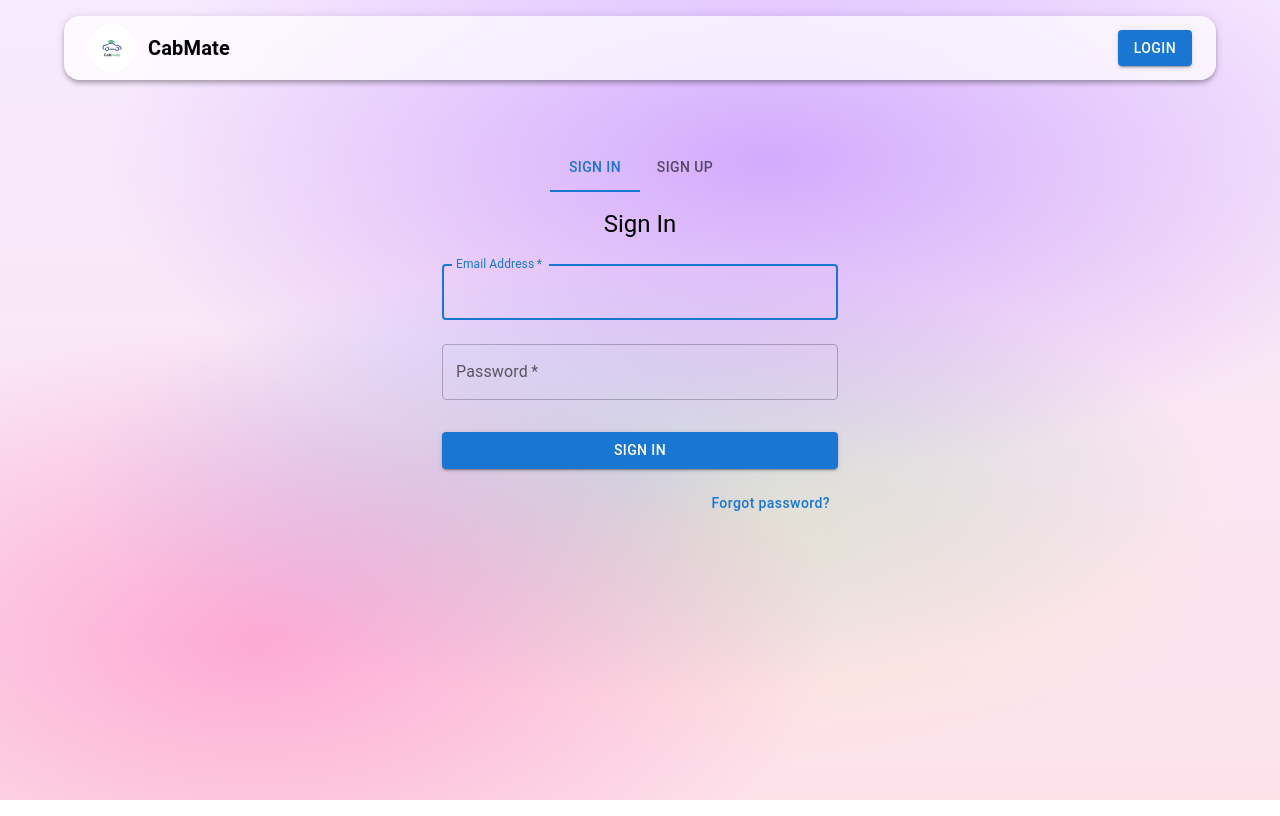
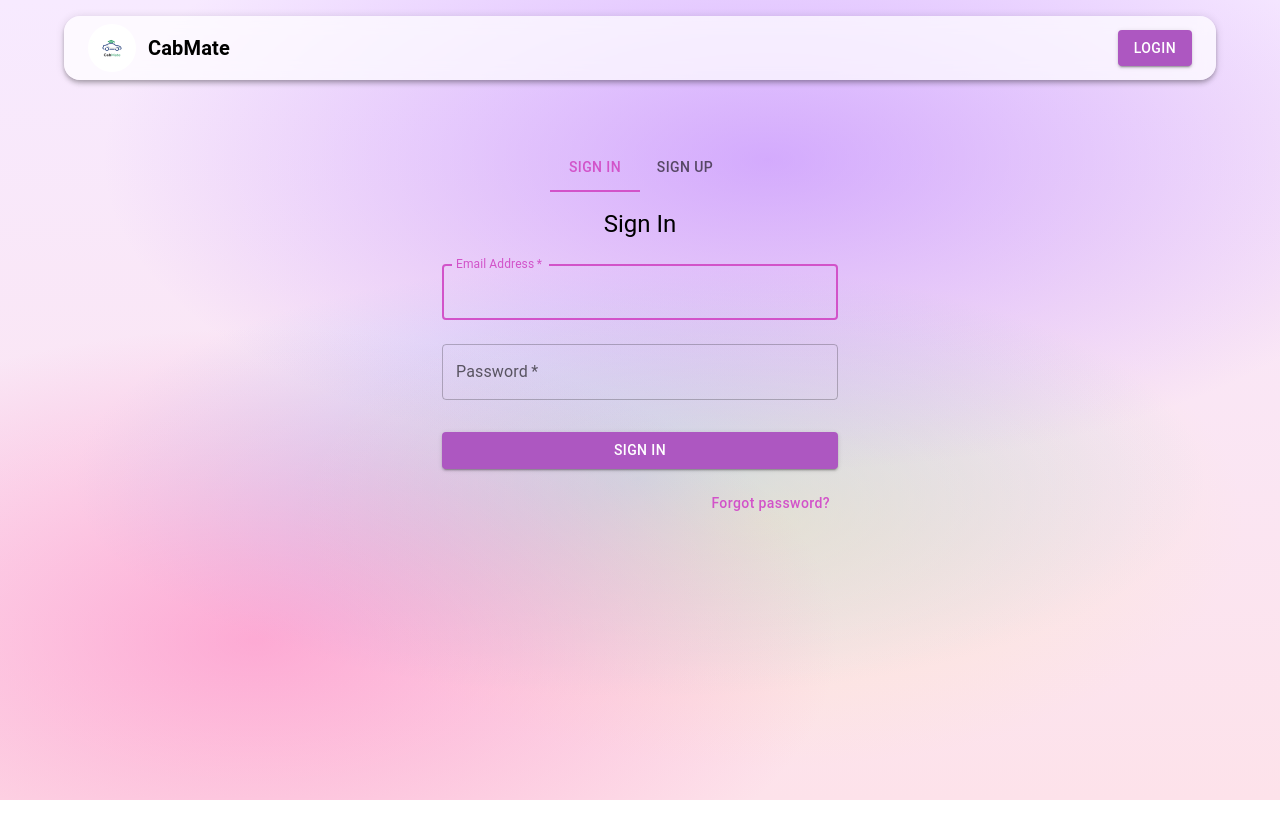
Before and after one commit to EmperorsReign05/CabMate, a React (Vite) app: page /login in a window 1280 px wide. Built offline with nearby package versions, Linux system fonts and the light colour scheme; no server answers.

Commit message:
kuch to kiya hai, accha sa

```diff
--- a/src/components/Header.jsx
+++ b/src/components/Header.jsx
@@ -50,10 +50,13 @@ const Header = ({ session, profile }) => {
                {/*<IconButton color="primary" component={RouterLink} to="/create" aria-label="create new ride" sx={{ border: '1px solid', borderColor: 'primary.main', borderRadius: '8px' }}>
                   <Add />
                 </IconButton>*/}
-                <Button variant="outlined" color="primary" onClick={handleLogout}>Logout</Button>
+                <Button variant="outlined" color="white" onClick={handleLogout} >Logout</Button>
               </>
             ) : (
-              <Button variant="contained" component={RouterLink} to="/login">Login</Button>
+              <Button variant="contained" component={RouterLink} to="/login" sx={{backgroundColor: '#ad57c1ff', // A deep purple color
+              '&:hover': {
+                backgroundColor: '#4A148C', // A slightly darker purple for hover
+              },}}>Login</Button>
             )}
           </Box>
         </Toolbar>
--- a/src/pages/DashboardPage.jsx
+++ b/src/pages/DashboardPage.jsx
@@ -123,7 +123,10 @@ const DashboardPage = ({ session }) => {
           <Typography variant="h4" component="h1" sx={{ fontWeight: 'bold' }}>Welcome back, {welcomeName}!</Typography>
           <Typography color="text.secondary">Here's what's happening with your rides.</Typography>
         </Box>
-        <Button variant="contained" startIcon={<Add />} component={RouterLink} to="/create">
+        <Button variant="contained" startIcon={<Add />} component={RouterLink} to="/create" sx={{backgroundColor: '#ad57c1ff', // A deep purple color
+              '&:hover': {
+                backgroundColor: '#4A148C', // A slightly darker purple for hover
+              },}}>
           Create New Ride
         </Button>
       </Box>
--- a/src/pages/HomePage.jsx
+++ b/src/pages/HomePage.jsx
@@ -180,7 +180,16 @@ const HomePage = () => {
           </Box>
           <Button
             variant="contained"
-            sx={{ height: '56px', width: { xs: '100%', md: 'auto' }, px: 4 }}
+            sx={{
+              height: '56px',
+              width: { xs: '100%', md: 'auto' },
+              px: 4,
+              // Add these lines to change the color
+              backgroundColor: '#ad57c1ff', // A deep purple color
+              '&:hover': {
+                backgroundColor: '#5d358eff', // A slightly darker purple for hover
+              },
+            }}
             onClick={handleSearch}
             disabled={loading}
           >
@@ -197,6 +206,24 @@ const HomePage = () => {
             />
           ))}
         </Stack>
+      </Box>
+
+      {/* Create Ride button under Find Rides section */}
+      <Box sx={{ display: 'flex', justifyContent: 'flex-start', mb: 3 }}>
+        <Button
+          component={RouterLink}
+          to="/create"
+          variant="contained"
+          sx={{
+            height: '35px',
+            width: { xs: '100%', md: 'auto' },
+            px: 4,
+            backgroundColor: '#ad57c1ff',
+            '&:hover': { backgroundColor: '#4A148C' },
+          }}
+        >
+          Create New Ride
+        </Button>
       </Box>
 
       {loading && (
--- a/src/pages/LoginPage.jsx
+++ b/src/pages/LoginPage.jsx
@@ -1,9 +1,8 @@
 // src/pages/LoginPage.jsx
 
 import React, { useState } from 'react';
-import { useNavigate } from 'react-router-dom';
+import { useNavigate, Link as RouterLink } from 'react-router-dom';
 import { supabase } from '../supabaseClient';
-import { Link as RouterLink } from 'react-router-dom';
 import { Container, Box, TextField, Button, Typography, Tabs, Tab, Grid } from '@mui/material';
 import { useNotification } from '../context/NotificationContext';
 
@@ -12,7 +11,7 @@ const LoginPage = () => {
   const { showNotification } = useNotification();
   const [password, setPassword] = useState('');
   const [loading, setLoading] = useState(false);
-  const [tabIndex, setTabIndex] = useState(0); // 0 for Sign In, 1 for Sign Up
+  const [tabIndex, setTabIndex] = useState(0);
   const navigate = useNavigate();
 
   const handleTabChange = (event, newValue) => {
@@ -23,26 +22,41 @@ const LoginPage = () => {
     e.preventDefault();
     setLoading(true);
     try {
-      if (tabIndex === 1) { // Sign Up logic
+      if (tabIndex === 1) { // Sign Up
         const { error } = await supabase.auth.signUp({ email, password });
         if (error) throw error;
         showNotification('Account created! Please check your email to confirm your sign up.');
-      } else { // Sign In logic
+      } else { // Sign In
         const { error } = await supabase.auth.signInWithPassword({ email, password });
         if (error) throw error;
-        navigate('/'); // Redirect to home on successful login
+        navigate('/dashboard'); // Redirect to dashboard on successful login
       }
     } catch (error) {
-      showNotification(error.error_description || error.message);
+      showNotification(error.error_description || error.message, 'error');
     } finally {
       setLoading(false);
     }
   };
 
+  const pinkColor = '#d253c9ff'; // Defining our pink color
+
   return (
     <Container component="main" maxWidth="xs">
       <Box sx={{ marginTop: 8, display: 'flex', flexDirection: 'column', alignItems: 'center' }}>
-        <Tabs value={tabIndex} onChange={handleTabChange} aria-label="Sign In Sign Up Tabs">
+        <Tabs
+          value={tabIndex}
+          onChange={handleTabChange}
+          aria-label="Sign In Sign Up Tabs"
+          // Styles for the tabs indicator
+          sx={{
+            '& .MuiTabs-indicator': {
+              backgroundColor: pinkColor,
+            },
+            '& .Mui-selected': {
+              color: `${pinkColor} !important`,
+            },
+          }}
+        >
           <Tab label="Sign In" />
           <Tab label="Sign Up" />
         </Tabs>
@@ -51,18 +65,68 @@ const LoginPage = () => {
           {tabIndex === 0 ? 'Sign In' : 'Create an Account'}
         </Typography>
         <Box component="form" onSubmit={handleSubmit} noValidate sx={{ mt: 1 }}>
-          <TextField margin="normal" required fullWidth id="email" label="Email Address" name="email" autoComplete="email" autoFocus value={email} onChange={(e) => setEmail(e.target.value)} />
-          <TextField margin="normal" required fullWidth name="password" label="Password" type="password" id="password" autoComplete="current-password" value={password} onChange={(e) => setPassword(e.target.value)} />
-          <Button type="submit" fullWidth variant="contained" sx={{ mt: 3, mb: 2 }} disabled={loading}>
+          <TextField
+            margin="normal"
+            required
+            fullWidth
+            id="email"
+            label="Email Address"
+            name="email"
+            autoComplete="email"
+            autoFocus
+            value={email}
+            onChange={(e) => setEmail(e.target.value)}
+            // Styles for the text field focus color
+            sx={{
+              '& .MuiOutlinedInput-root': {
+                '&.Mui-focused fieldset': { borderColor: pinkColor },
+              },
+              '& label.Mui-focused': { color: pinkColor },
+            }}
+          />
+          <TextField
+            margin="normal"
+            required
+            fullWidth
+            name="password"
+            label="Password"
+            type="password"
+            id="password"
+            autoComplete="current-password"
+            value={password}
+            onChange={(e) => setPassword(e.target.value)}
+            // Styles for the text field focus color
+            sx={{
+              '& .MuiOutlinedInput-root': {
+                '&.Mui-focused fieldset': { borderColor: pinkColor },
+              },
+              '& label.Mui-focused': { color: pinkColor },
+            }}
+          />
+          <Button
+            type="submit"
+            fullWidth
+            variant="contained"
+            sx={{ mt: 3, mb: 2 , backgroundColor: '#ad57c1ff', // A deep purple color
+              '&:hover': {
+                backgroundColor: '#4A148C', // A slightly darker purple for hover
+              },}}
+            disabled={loading}
+          >
             {loading ? 'Processing...' : (tabIndex === 0 ? 'Sign In' : 'Sign Up')}
           </Button>
           <Grid container justifyContent="flex-end">
-    <Grid item>
-      <Button component={RouterLink} to="/forgot-password" sx={{ textTransform: 'none' }}>
-        Forgot password?
-      </Button>
-    </Grid>
-  </Grid>
+            <Grid item>
+              <Button
+                component={RouterLink}
+                to="/forgot-password"
+                // Style for the "Forgot password?" link
+                sx={{ textTransform: 'none', color: pinkColor }}
+              >
+                Forgot password?
+              </Button>
+            </Grid>
+          </Grid>
         </Box>
       </Box>
     </Container>
--- a/src/pages/MyRidesPage.jsx
+++ b/src/pages/MyRidesPage.jsx
@@ -64,9 +64,18 @@ const MyRidesPage = ({ session }) => {
         <Card sx={cardStyles}>
           {/* FIX: The 'action' prop is now correctly placed inside the CardHeader tag */}
           <CardHeader
-            title={<Typography variant="h5" component="h1" sx={{ fontWeight: 'bold' }}>Rides I've Created</Typography>}
+            title={<Typography variant="h5" component="h1" sx={{ fontWeight: 'bold', }}>Rides Created</Typography>}
             action={
-              <Button component={RouterLink} to="/create" variant="contained">
+              <Button component={RouterLink} to="/create" variant="contained" sx={{
+              height: '35px',
+              width: { xs: '100%', md: 'auto' },
+              px: 4,
+              // Add these lines to change the color
+              backgroundColor: '#ad57c1ff', // A deep purple color
+              '&:hover': {
+                backgroundColor: '#4A148C', // A slightly darker purple for hover
+              },
+            }}>
                 Create New Ride
               </Button>
             }
@@ -89,7 +98,7 @@ const MyRidesPage = ({ session }) => {
 
       <Box>
         <Card sx={cardStyles}>
-          <CardHeader title={<Typography variant="h5" component="h1" sx={{ fontWeight: 'bold' }}>Rides I've Joined</Typography>} />
+          <CardHeader title={<Typography variant="h5" component="h1" sx={{ fontWeight: 'bold' }}>Rides Joined</Typography>} />
           <CardContent>
             {joinedRides.length > 0 ? (
               <Grid container spacing={2}>
```
Also changed, not shown: src/components/RideChat.jsx (+11 -6 lines), src/pages/ProfilePage.jsx (+13 -5 lines), src/pages/RideDetailPage.jsx (+85 -11 lines).
